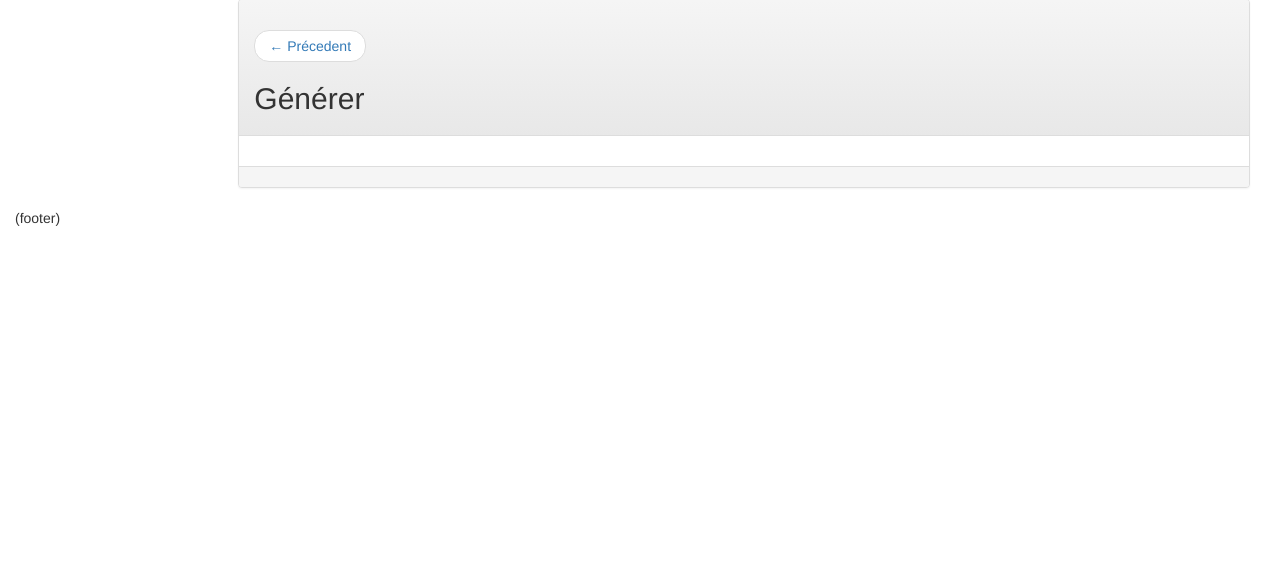
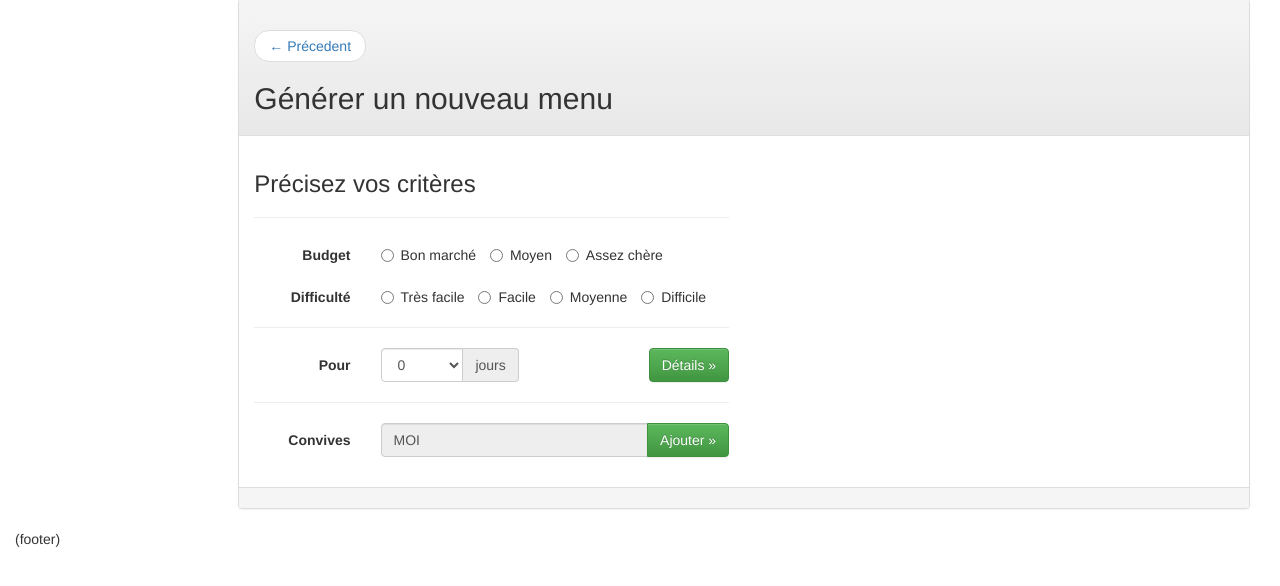
Before and after one commit to PLNech/MenuGen, a Django app: page /generate in a window 1280 px wide. Shown: the part 86-672 px from the top of the page. Run offline with Django 3.2, Linux system fonts and the light colour scheme; some libraries are stand-ins or nearby versions.

Commit message:
views: fill template generate

```diff
--- a/menus/templates/menus/generate.html
+++ b/menus/templates/menus/generate.html
@@ -12,10 +12,92 @@
                 </ul>
                 </nav>
             {% endif %}
-            <h2>Générer</h2>
+            <h2>Générer un nouveau menu</h2>
         </div>
         <div class="panel-body">
+            <div class="row">
+                <div class="col-md-12">
+                    <div class="row">
+                        <div class="col-md-6">
+                            <h3>Précisez vos critères</h3>
+                            <hr>
+                            <form class="form-horizontal" name="criteria" action="{% url 'menus.views.preferences' %}" method="POST">
+                                 <div class="form-group">
+                                     <label for="budgetRadioOptions" class="col-sm-3 control-label">Budget</label>
+                                     <div class="col-sm-9">
+                                        <label class="radio-inline">
+                                          <input type="radio" name="budgetRadioOptions" id="inlineRadio1" value="option1"> Bon marché
+                                        </label>
+                                        <label class="radio-inline">
+                                          <input type="radio" name="budgetRadioOptions" id="inlineRadio2" value="option2"> Moyen
+                                        </label>
+                                        <label class="radio-inline">
+                                          <input type="radio" name="budgetRadioOptions" id="inlineRadio3" value="option3"> Assez chère
+                                        </label>
+                                     </div>
+                                </div>
 
+                                <div class="form-group">
+                                     <label for="DifficultyRadioOptions" class="col-sm-3 control-label">Difficulté</label>
+                                     <div class="col-sm-9">
+                                        <label class="radio-inline">
+                                          <input type="radio" name="DifficultyRadioOptions" id="inlineRadio1" value="option1"> Très facile
+                                        </label>
+                                        <label class="radio-inline">
+                                          <input type="radio" name="DifficultyRadioOptions" id="inlineRadio2" value="option2"> Facile
+                                        </label>
+                                        <label class="radio-inline">
+                                          <input type="radio" name="DifficultyRadioOptions" id="inlineRadio3" value="option3"> Moyenne
+                                        </label>
+                                         <label class="radio-inline">
+                                          <input type="radio" name="DifficultyRadioOptions" id="inlineRadio4" value="option4"> Difficile
+                                        </label>
+                                     </div>
+                                </div>
+                                <hr>
+                                <div class="form-group">
+                                    <label for="nb_days" class="col-sm-3 control-label">Pour</label>
+                                    <div class="col-sm-4">
+                                        <div class="input-group">
+
+                                        <select class="form-control" id="weight" name="nb_days" aria-describedby="day-unit-addon">
+                                            <option>0</option>
+                                            <option>1</option>
+                                            <option>2</option>
+                                            <option>3</option>
+                                            <option>4</option>
+                                            <option>5</option>
+                                            <option>6</option>
+                                            <option>7</option>
+                                            <option>8</option>
+                                        </select>
+                                            <span class="input-group-addon" id="day-unit-addon">jours</span>
+                                            </div>
+                                    </div>
+                                    <div class="col-md-5 text-right">
+                                        <a class="btn btn-success" href="#" role="button">Détails &raquo;</a>
+                                    </div>
+                                </div>
+                                <hr>
+                                <div class="form-group">
+                                    <label for="profils" class="col-sm-3 control-label">Convives</label>
+                                    <div class="col-sm-9">
+                                        <div class="input-group">
+                                        <input type="text" id="profils" name="profils" class="form-control" value="MOI" disabled>
+                                         <span class="input-group-btn">
+                                            <button class="btn btn-success" type="button">Ajouter &raquo;</button>
+                                        </span>
+                                    </div>
+                                    </div>
+                                </div>
+                            </form>
+                        </div>
+                        <div class="col-md-6">
+                            <h3></h3>
+                        </div>
+                    </div>
+                </div>
+            </div>
         </div>
         <div class="panel-footer">
 
@@ -23,4 +105,8 @@
     </div>
 {% endblock %}
 
-{% block js %}{% endblock %}
+{% block js %}
+    <script>
+
+    </script>
+{% endblock %}
```
